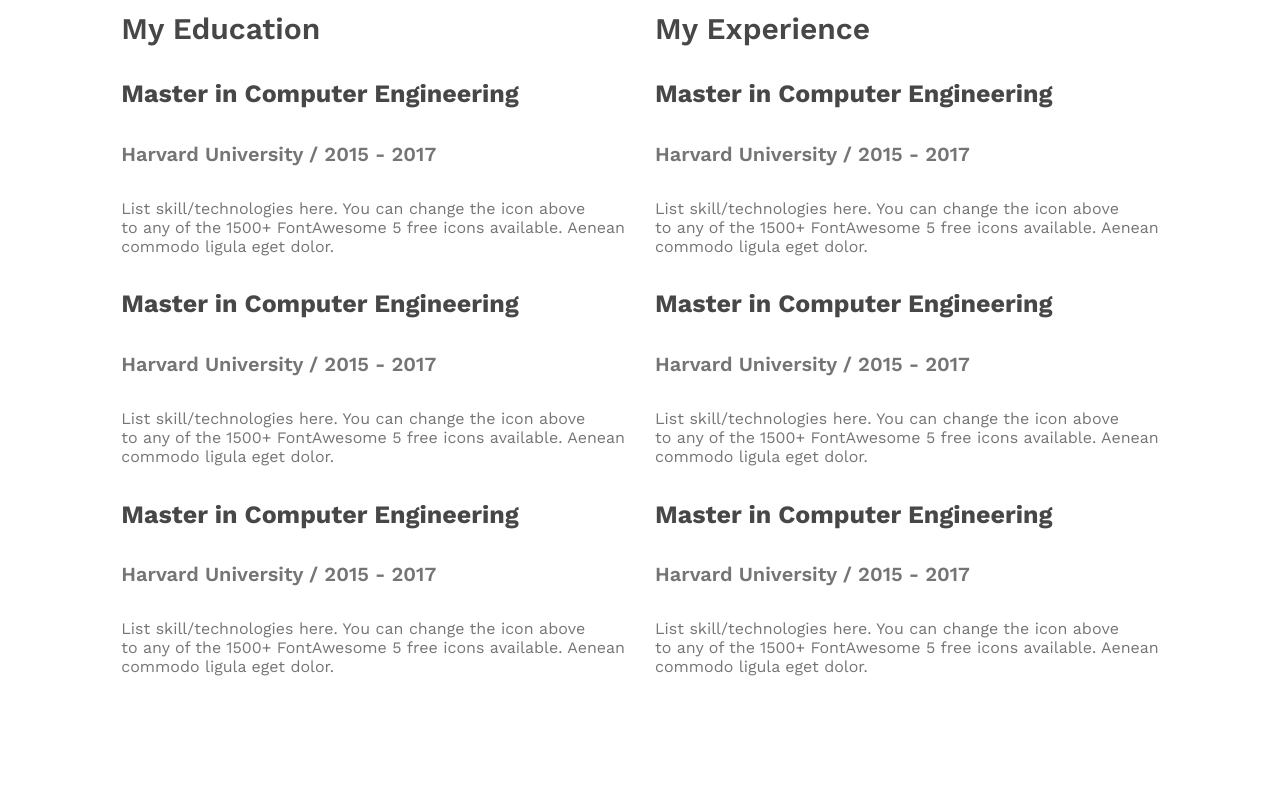
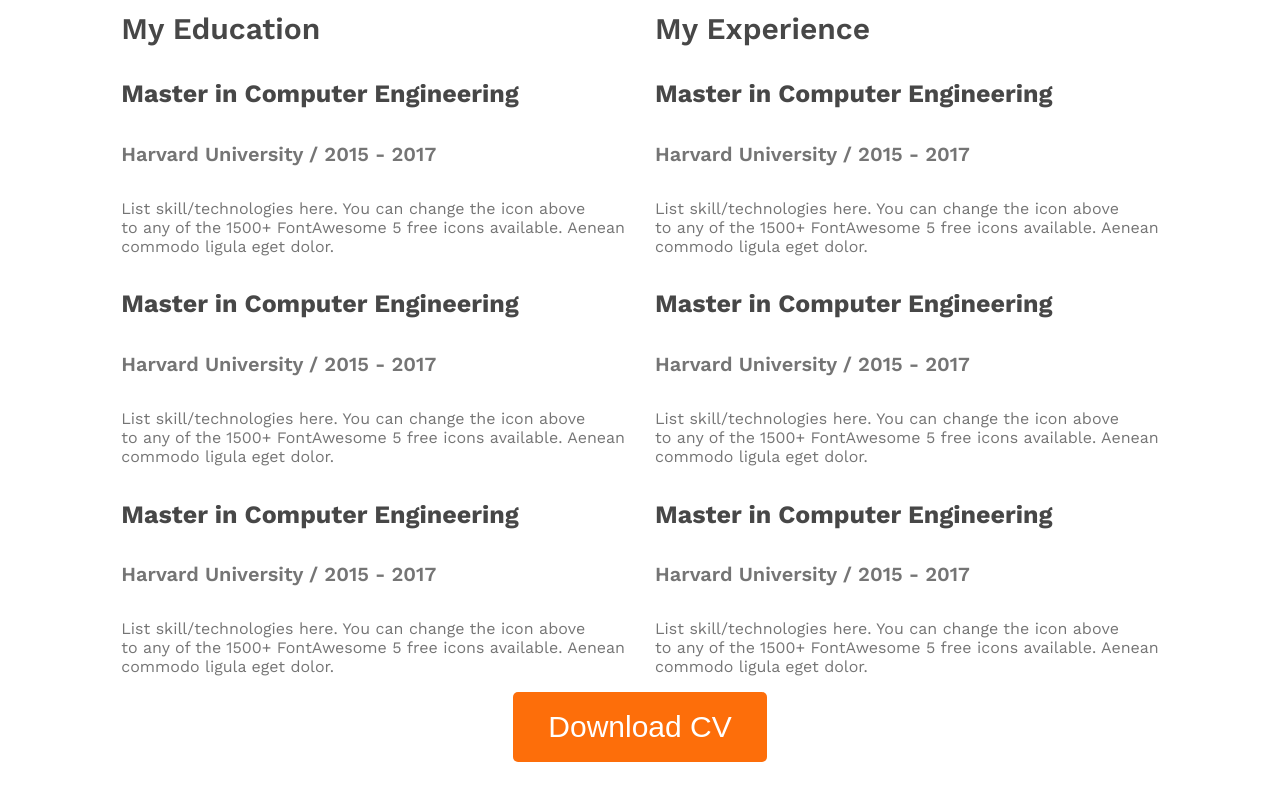
Before and after one commit to Shuvosarker4/portfolio-resources, a plain HTML site: page index.html in a window 1280 px wide. Shown: the part 1978-2778 px from the top of the page. Before the commit the page ends 2710 px from the top, so only its background shows below. Drawn offline with nearby package versions, Linux system fonts and the light colour scheme.

Commit message:
download cv button added

```diff
--- a/index.html
+++ b/index.html
@@ -89,8 +89,8 @@
         <!-- resume section start -->
         <div>
             <h3 class="about-title">A summary of My Resume</h3>
+
             <div  class="resume-contain">
-
                 <div class="education">
                     <h3 class="education-details">My Education</h3>
                     <div class="resume-container">
@@ -145,8 +145,11 @@
                     </p>
                     </div>
                 </div>
+            </div>
+            <div class="btn">
+                <button class="btn-primary btn">Download CV</button>
+            </div>
 
-            </div>
         </div>
 
     </main>
--- a/style/style.css
+++ b/style/style.css
@@ -184,3 +184,6 @@
     font-size: 16px;
     font-weight: 400;
 }
+.btn{
+    text-align: center;
+}
```
